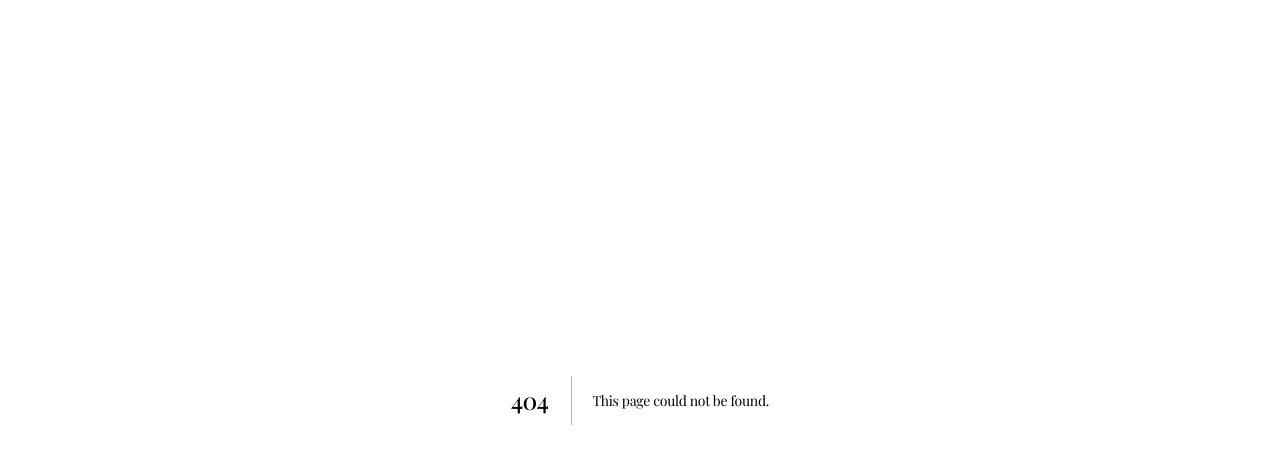
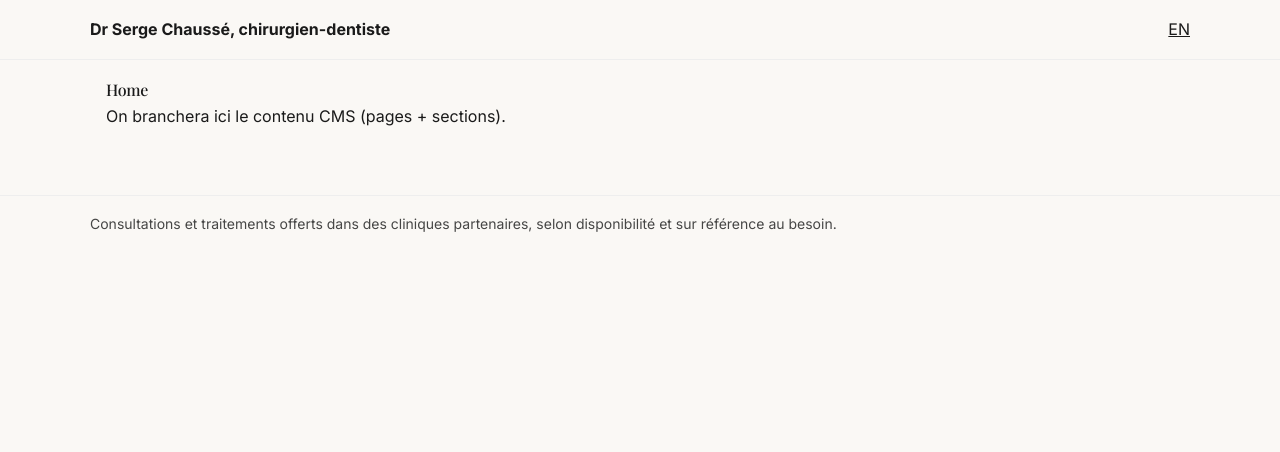
Before and after one commit to schausse-hash/dentiste-com-admin, a Next.js app: page /public/locale in a window 1280 px wide. Before the commit this address had no page. Shown: the top 452 px of the page. Built offline with nearby package versions, Linux system fonts and the light colour scheme; no server answers; the database is empty; a web font is replaced by a local one.

Commit message:
Add site settings (FR/EN) + locale layout

```diff
--- /dev/null
+++ b/app/public/locale/layout.js
@@ -0,0 +1,55 @@
+import { getSiteSettings } from '@/lib/siteSettings'
+
+export async function generateMetadata({ params }) {
+  const locale = params.locale === 'en' ? 'en' : 'fr'
+  const s = await getSiteSettings(locale)
+
+  return {
+    title: s.seo_title_default || s.site_name,
+    description: s.seo_description_default || s.tagline,
+    alternates: {
+      languages: {
+        fr: '/fr',
+        en: '/en',
+      },
+    },
+  }
+}
+
+export default async function LocaleLayout({ children, params }) {
+  const locale = params.locale === 'en' ? 'en' : 'fr'
+  const s = await getSiteSettings(locale)
+
+  return (
+    <html lang={locale}>
+      <body>
+        <header style={{ padding: 16, borderBottom: '1px solid #eee' }}>
+          <div style={{ maxWidth: 1100, margin: '0 auto', display: 'flex', justifyContent: 'space-between', gap: 12 }}>
+            <div>
+              <div style={{ fontWeight: 700 }}>{s.site_name}</div>
+              <div style={{ opacity: 0.75, fontSize: 14 }}>{s.tagline}</div>
+            </div>
+
+            <nav style={{ display: 'flex', gap: 12, alignItems: 'center' }}>
+              <a href={locale === 'fr' ? '/en' : '/fr'} style={{ textDecoration: 'underline' }}>
+                {locale === 'fr' ? 'EN' : 'FR'}
+              </a>
+            </nav>
+          </div>
+        </header>
+
+        <main style={{ maxWidth: 1100, margin: '0 auto', padding: 16 }}>
+          {children}
+        </main>
+
+        <footer style={{ padding: 16, borderTop: '1px solid #eee', marginTop: 48 }}>
+          <div style={{ maxWidth: 1100, margin: '0 auto', opacity: 0.8, fontSize: 14 }}>
+            {locale === 'fr'
+              ? 'Consultations et traitements offerts dans des cliniques partenaires, selon disponibilité et sur référence au besoin.'
+              : 'Consultations and treatments are provided at partner clinics, subject to availability and referral when applicable.'}
+          </div>
+        </footer>
+      </body>
+    </html>
+  )
+}
--- /dev/null
+++ b/app/public/locale/page.js
@@ -0,0 +1,8 @@
+export default function Home() {
+  return (
+    <div>
+      <h1>Home</h1>
+      <p>On branchera ici le contenu CMS (pages + sections).</p>
+    </div>
+  )
+}
--- /dev/null
+++ b/lib/siteSettings.js
@@ -0,0 +1,25 @@
+import { createClient } from '@/lib/supabase/server'
+
+export async function getSiteSettings(locale) {
+  const supabase = createClient()
+
+  const { data, error } = await supabase
+    .from('site_settings')
+    .select('*')
+    .eq('locale', locale)
+    .single()
+
+  if (error) {
+    // Fallback minimal si la table n’est pas encore seedée
+    return {
+      site_name: locale === 'fr'
+        ? 'Dr Serge Chaussé, chirurgien-dentiste'
+        : 'Dr Serge Chaussé, Dentist (Dental Surgeon)',
+      tagline: '',
+      seo_title_default: '',
+      seo_description_default: '',
+    }
+  }
+
+  return data
+}
```
